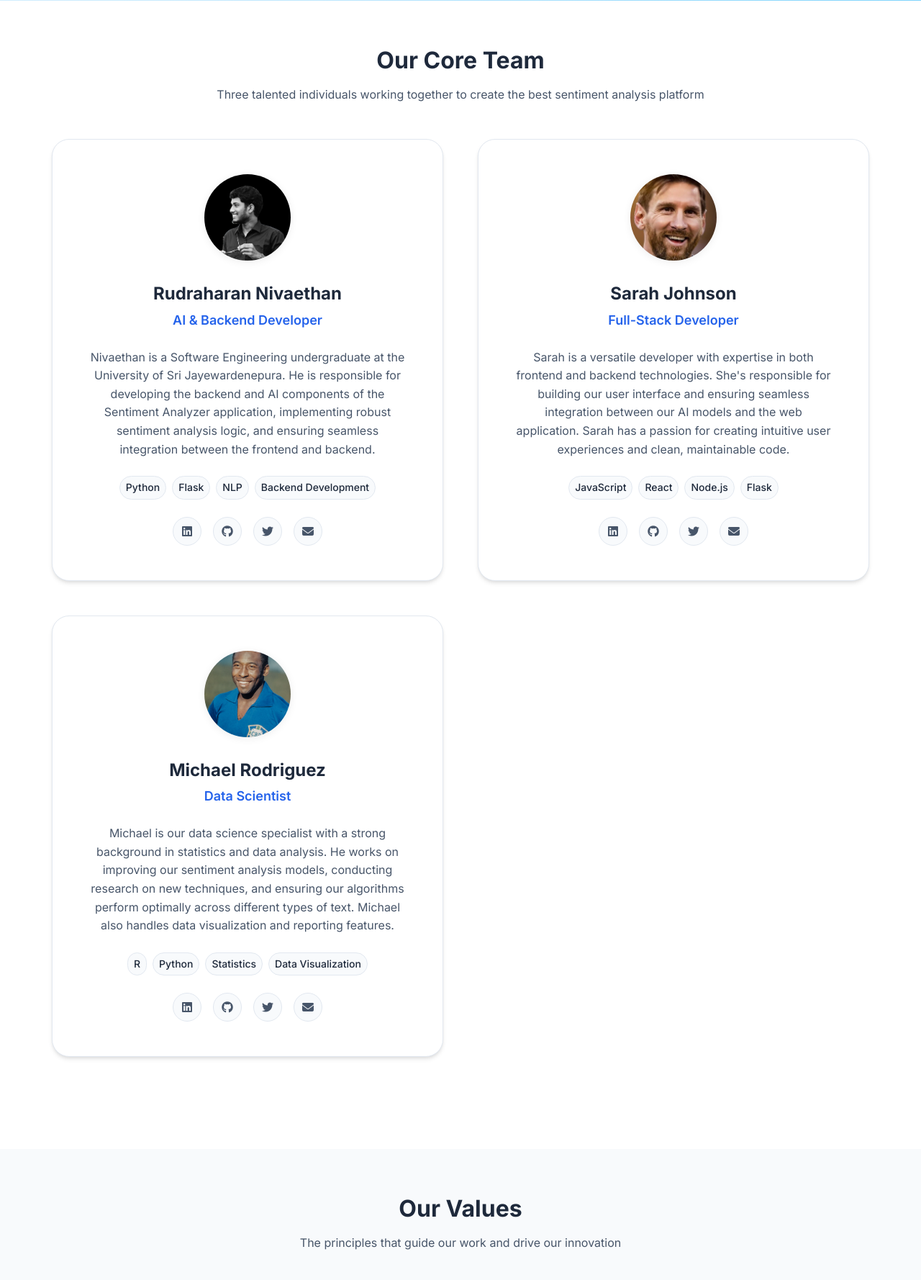
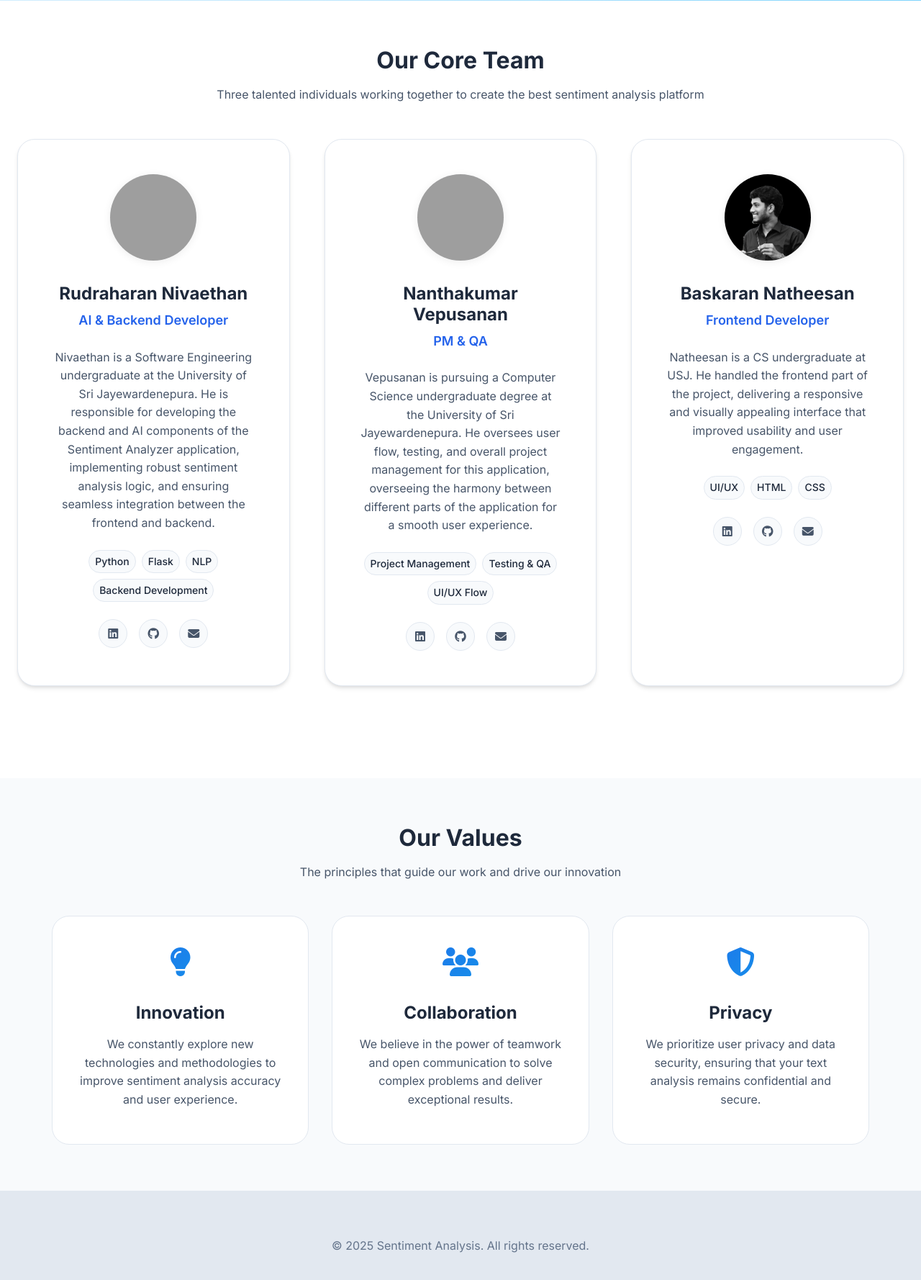
Before and after one commit to RudraharanNivaethan/sentiment-analyzer-webapp, a Flask app: page /contact in a window 1280 px wide. Shown: the part 399-2177 px from the top of the page at 72% size. Run offline with Flask 3, Linux system fonts and the light colour scheme; parts of the project's set-up code (start-up, migrations or seed data) failed here and were passed over; grey boxes are pictures that could not be loaded.

Commit message:
Made some UI changes

```diff
--- a/static/css/contact.css
+++ b/static/css/contact.css
@@ -1,8 +1,9 @@
 .team-grid {
     display: grid;
-    grid-template-columns: repeat(auto-fit, minmax(350px, 1fr));
+    grid-template-columns: repeat(3, 1fr);
     gap: var(--spacing-2xl);
     margin-bottom: var(--spacing-3xl);
+    padding: 0 var(--spacing-lg);
 }
 
 .team-member {
@@ -52,6 +53,7 @@
     color: var(--text-secondary);
     line-height: 1.6;
     margin-bottom: var(--spacing-lg);
+    font-size: 1rem;
 }
 
 .member-skills {
@@ -180,7 +182,8 @@
 
 @media (max-width: 768px) {
     .team-grid {
-        grid-template-columns: 1fr;
+        grid-template-columns: repeat(3, 1fr);
+        padding: 0 var(--spacing-md);
     }
 
     .contact-item {
@@ -188,3 +191,9 @@
         text-align: center;
     }
 }
+
+@media (max-width: 480px) {
+    .team-grid {
+        padding: 0 var(--spacing-sm);
+    }
+}
--- a/templates/about.html
+++ b/templates/about.html
@@ -46,7 +46,7 @@
                     </div>
                     <div class="text-center">
                         <div class="hero-image">
-                            <img src="{{ url_for('static', filename='images/2.jpeg') }}" alt="Sentiment Analysis Visual" />
+                            <img src="{{ url_for('static', filename='images/2.png') }}" alt="Sentiment Analysis Visual" />
                         </div>
                     </div>
                 </div>
--- a/templates/contact.html
+++ b/templates/contact.html
@@ -30,11 +30,12 @@
                     <h2>Our Core Team</h2>
                     <p class="text-secondary">Three talented individuals working together to create the best sentiment analysis platform</p>
                 </div>
+            </div>
 
             <div class="team-grid">
                 <div class="team-member">
                     <div class="member-photo">
-                            <img src="{{ url_for('static', filename='Team_img/n.jpeg') }}" alt="Alex Chen" class="profile-photo" />
+                        <img src="{{ url_for('static', filename='images/r.png') }}" alt="Alex Chen" class="profile-photo" />
                     </div>
                     <div class="member-info">
                         <h3>Rudraharan Nivaethan</h3>
@@ -49,16 +50,13 @@
                             <span class="skill-tag">Backend Development</span>
                         </div>
                         <div class="member-social">
-                                <a href="#" class="social-link" aria-label="LinkedIn">
+                            <a href="http://www.linkedin.com/in/nivaethan-rudraharan-a92507290" class="social-link" aria-label="LinkedIn">
                                 <i class="fab fa-linkedin"></i>
                             </a>
-                                <a href="#" class="social-link" aria-label="GitHub">
+                            <a href="https://github.com/RudraharanNivaethan" class="social-link" aria-label="GitHub">
                                 <i class="fab fa-github"></i>
                             </a>
-                                <a href="#" class="social-link" aria-label="Twitter">
-                                    <i class="fab fa-twitter"></i>
-                                </a>
-                                <a href="#" class="social-link" aria-label="Email">
+                            <a href="mailto:nivaethanrudra6@gmail.com" class="social-link" aria-label="Email">
                                 <i class="fas fa-envelope"></i>
                             </a>
                         </div>
@@ -67,34 +65,27 @@
 
                 <div class="team-member">
                     <div class="member-photo">
-                            <img src="{{ url_for('static', filename='images/sarah.jpg') }}" alt="Sarah Johnson" class="profile-photo" />
+                        <img src="{{ url_for('static', filename='images/v.png') }}" alt="Alex Chen" class="profile-photo" />
                     </div>
                     <div class="member-info">
-                            <h3>Sarah Johnson</h3>
-                            <p class="member-role">Full-Stack Developer</p>
+                        <h3>Nanthakumar Vepusanan</h3>
+                        <p class="member-role">PM & QA </p>
                         <p class="member-bio">
-                                Sarah is a versatile developer with expertise in both frontend and backend technologies.
-                                She's responsible for building our user interface and ensuring seamless integration between
-                                our AI models and the web application. Sarah has a passion for creating intuitive user
-                                experiences and clean, maintainable code.
+                            Vepusanan is pursuing a Computer Science undergraduate degree at the University of Sri Jayewardenepura. He oversees user flow, testing, and overall project management for this application, overseeing the harmony between different parts of the application for a smooth user experience.
                         </p>
                         <div class="member-skills">
-                                <span class="skill-tag">JavaScript</span>
-                                <span class="skill-tag">React</span>
-                                <span class="skill-tag">Node.js</span>
-                                <span class="skill-tag">Flask</span>
+                            <span class="skill-tag">Project Management</span>
+                            <span class="skill-tag">Testing & QA</span>
+                            <span class="skill-tag">UI/UX Flow</span>
                         </div>
                         <div class="member-social">
-                                <a href="#" class="social-link" aria-label="LinkedIn">
+                            <a href="https://www.linkedin.com/in/vepusanan-nanthakumar-781685284 " class="social-link" aria-label="LinkedIn">
                                 <i class="fab fa-linkedin"></i>
                             </a>
-                                <a href="#" class="social-link" aria-label="GitHub">
+                            <a href="https://github.com/Vepusanan" class="social-link" aria-label="GitHub">
                                 <i class="fab fa-github"></i>
                             </a>
-                                <a href="#" class="social-link" aria-label="Twitter">
-                                    <i class="fab fa-twitter"></i>
-                                </a>
-                                <a href="#" class="social-link" aria-label="Email">
+                            <a href="mailto:vepusanan@gmail.com" class="social-link" aria-label="Email">
                                 <i class="fas fa-envelope"></i>
                             </a>
                         </div>
@@ -103,37 +94,30 @@
 
                 <div class="team-member">
                     <div class="member-photo">
-                            <img src="{{ url_for('static', filename='images/michael.webp') }}" alt="Michael Rodriguez" class="profile-photo" />
+                       <img src="{{ url_for('static', filename='images/n.jpeg') }}" alt="Alex Chen" class="profile-photo" />
                     </div>
                     <div class="member-info">
-                            <h3>Michael Rodriguez</h3>
-                            <p class="member-role">Data Scientist</p>
+                        <h3>Baskaran Natheesan</h3>
+                        <p class="member-role">Frontend Developer</p>
                         <p class="member-bio">
-                                Michael is our data science specialist with a strong background in statistics and data analysis.
-                                He works on improving our sentiment analysis models, conducting research on new techniques,
-                                and ensuring our algorithms perform optimally across different types of text. Michael also
-                                handles data visualization and reporting features.
+                            Natheesan is a CS undergraduate at USJ. He handled the frontend part of the project, delivering a responsive and visually appealing interface that improved usability and user engagement.
                         </p>
                         <div class="member-skills">
-                                <span class="skill-tag">R</span>
-                                <span class="skill-tag">Python</span>
-                                <span class="skill-tag">Statistics</span>
-                                <span class="skill-tag">Data Visualization</span>
+                            <span class="skill-tag">UI/UX</span>
+                            <span class="skill-tag">HTML</span>
+                            <span class="skill-tag">CSS</span>
                         </div>
                         <div class="member-social">
-                                <a href="#" class="social-link" aria-label="LinkedIn">
+                            <a href="http://www.linkedin.com/in/natheesan-baskaran" class="social-link" aria-label="LinkedIn">
                                 <i class="fab fa-linkedin"></i>
                             </a>
-                                <a href="#" class="social-link" aria-label="GitHub">
+                            <a href="https://github.com/Natheesan-CS" class="social-link" aria-label="GitHub">
                                 <i class="fab fa-github"></i>
                             </a>
-                                <a href="#" class="social-link" aria-label="Twitter">
-                                    <i class="fab fa-twitter"></i>
                             </a>
-                                <a href="#" class="social-link" aria-label="Email">
+                            <a href="mailto:natheesanbaskaran@gmail.com" class="social-link" aria-label="Email">
                                 <i class="fas fa-envelope"></i>
                             </a>
-                            </div>
                         </div>
                     </div>
                 </div>
--- a/templates/home.html
+++ b/templates/home.html
@@ -33,7 +33,7 @@
                     </div>
                 </div>
                 <div class="hero-image">
-                    <img src="{{ url_for('static', filename='images/sa.jpg') }}" alt="Sentiment Analysis" class="hero-img">
+                    <img src="{{ url_for('static', filename='images/1.png') }}" alt="Sentiment Analysis" class="hero-img">
                 </div>
             </div>
         </section>
```
Also changed, not shown: static/images/1.jpeg (deleted), static/images/1.png (added), static/images/2.jpeg (deleted), static/images/2.png (added), static/images/alex.jpg (deleted), static/images/michael.webp (deleted), static/images/n.jpeg (renamed from templates/Team_img/n.jpeg), static/images/sa.jpg (deleted), static/images/sarah.jpg (deleted), 2 other files. Lines whose indentation alone changed are shown as unchanged.
